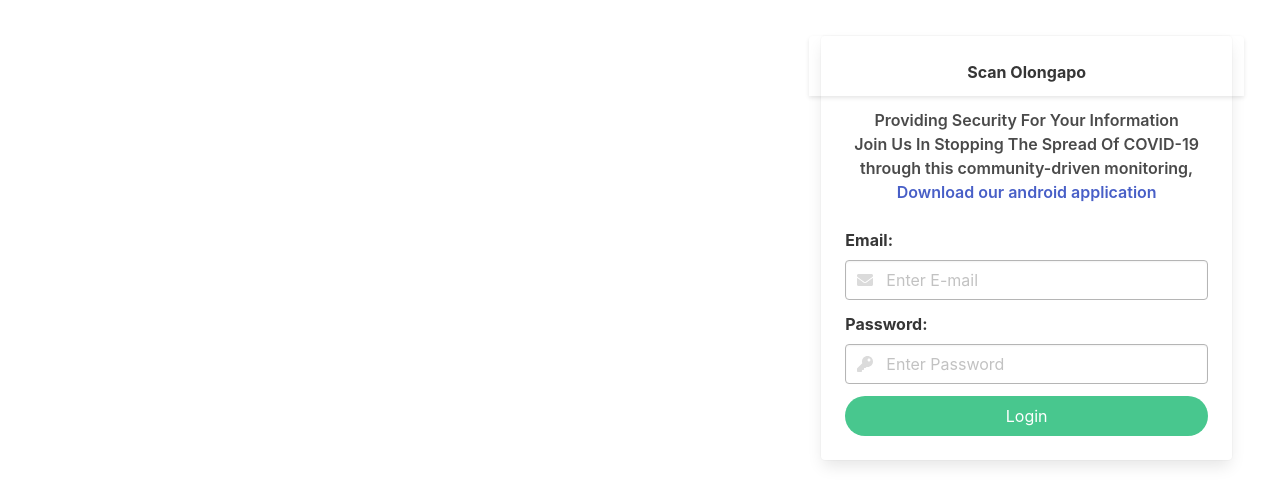
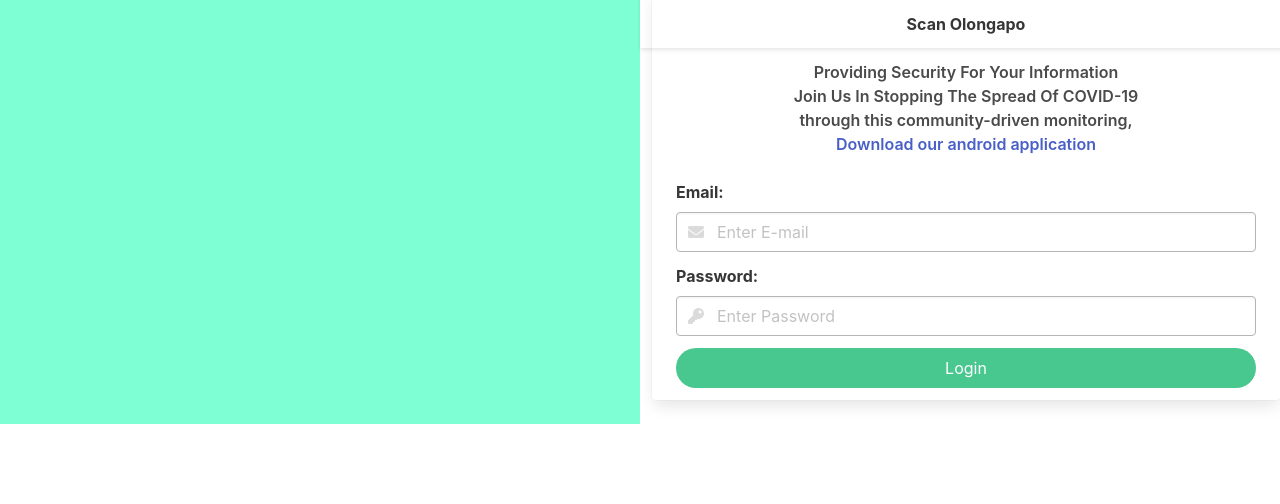
Before and after one commit to cliljdn/capstone-frontend, a Vue app: page / in a window 1280 px wide. Shown: the top 504 px of the page. Built offline with nearby package versions, Linux system fonts and the light colour scheme.

Commit message:
wip login

```diff
--- a/src/App.vue
+++ b/src/App.vue
@@ -1,10 +1,12 @@
 <template>
-	<div class="columns is-desktop">
-		<div class="column"></div>
-		<div class="column column-login is-one-third m-6">
-			<LoginForm />
+	<section>
+		<div class="columns is-desktop is-fullheight">
+			<div class="column column-login-image is-half is-hidden-mobile"></div>
+			<div class="column column-login is-half ">
+				<LoginForm />
+			</div>
 		</div>
-	</div>
+	</section>
 </template>
 
 <script>
@@ -15,12 +17,14 @@
 }
 </script>
 
-<style>
-* {
-	margin: 0;
+<style scoped>
+section {
+	height: 100%;
 }
-
-.page-divider {
-	border-right: transparent, solid red;
+.column-login-image {
+	background-color: aquamarine;
+	background-image: url('');
+	background-repeat: no-repeat;
+	background-size: cover;
 }
 </style>
--- a/src/components/Indexnav.vue
+++ b/src/components/Indexnav.vue
@@ -31,7 +31,7 @@
 				</a>
 
 				<a class="navbar-item">
-					<strong>Profile</strong>
+					<strong>Download our app</strong>
 				</a>
 			</div>
 		</div>
--- a/src/components/LoginForm.vue
+++ b/src/components/LoginForm.vue
@@ -1,6 +1,6 @@
 <template>
-	<div class="card is-rounded">
-		<header class="card-header columns is-mobile level">
+	<div class="card">
+		<header class="card-header columns level is-mobile">
 			<p class="card-header-title mt-3 level-item has-text-centered">
 				Scan Olongapo
 			</p>
@@ -65,4 +65,8 @@
 export default {}
 </script>
 
-<style></style>
+<style>
+.card {
+	height: 100%;
+}
+</style>
```
Also changed, not shown: src/components/Authnav.vue (+51 -0 lines), src/images/ScanGapo.png (deleted).
